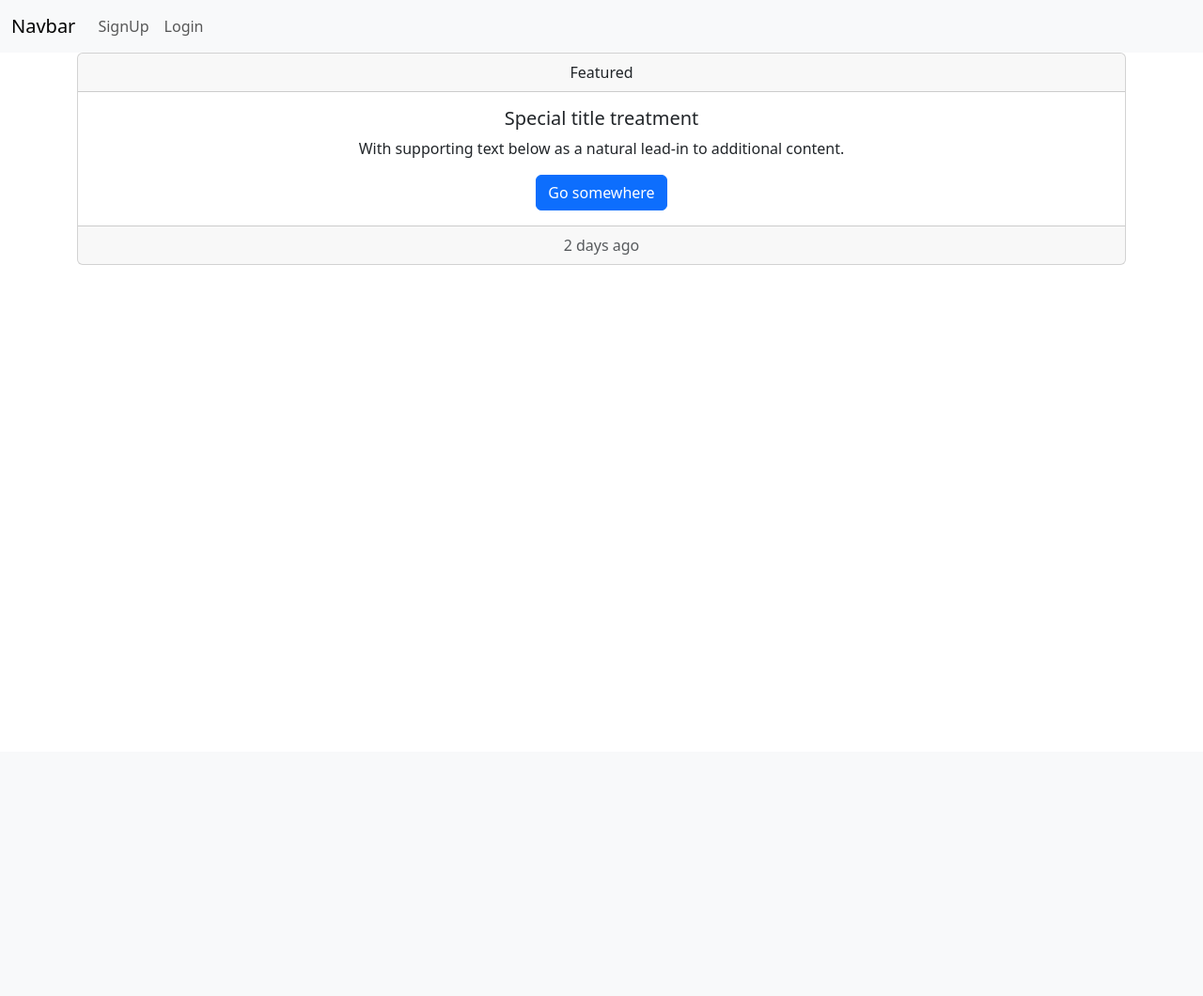
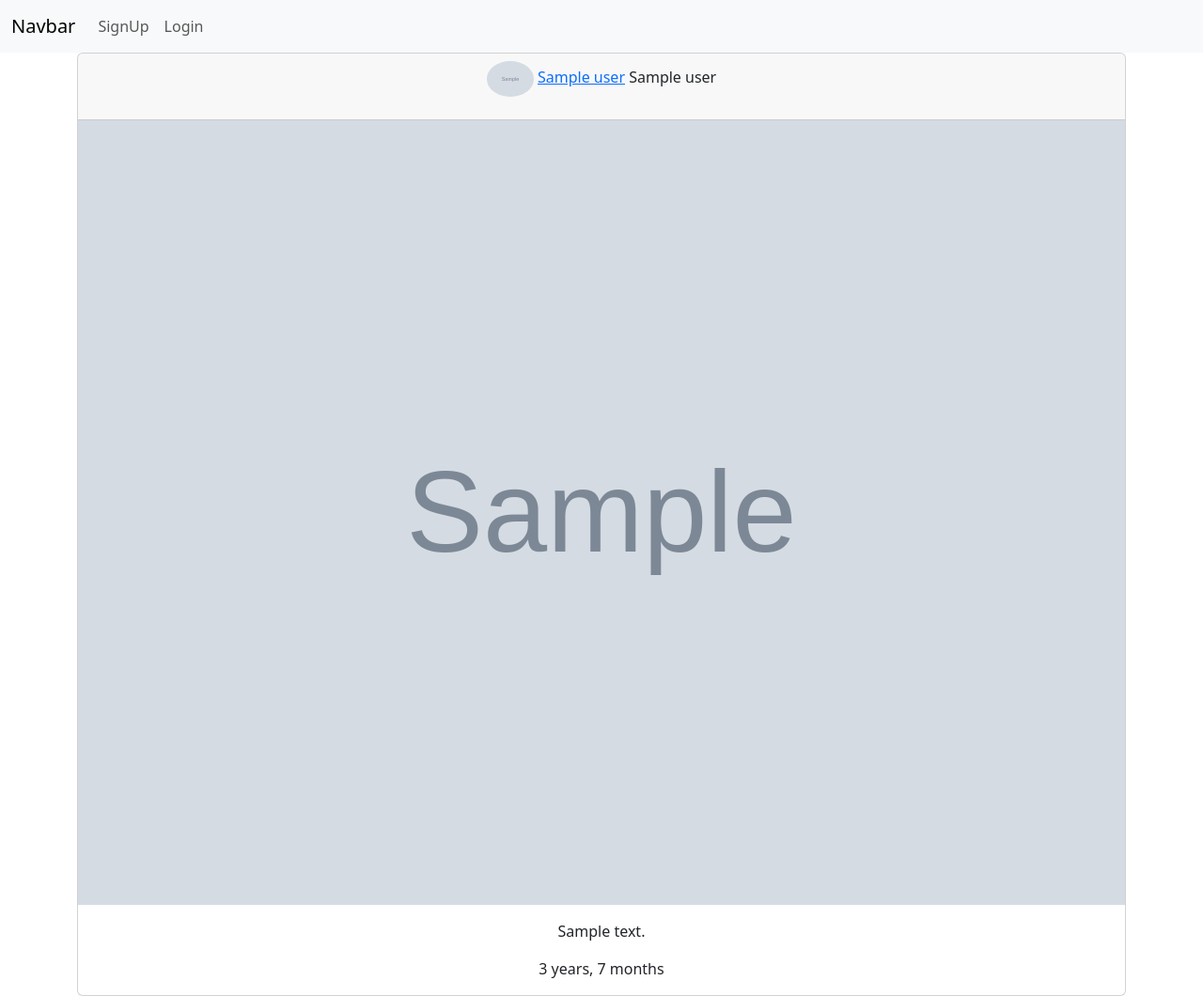
Before and after one commit to YoohwaJin/Prac, a Django app: template posts/templates/index.html in a window 1280 px wide. Shown: the whole page at 94% size. Before the commit the page ends 282 px from the top, so only its background shows below. Run offline with Django 4.2, Linux system fonts and the light colour scheme; the template is opened without the code that fills it: most values are stand-ins (such as "Sample title", 1, 10 or a date in 2020); grey boxes marked "Sample" are stand-in pictures; some libraries are stand-ins or nearby versions.

Commit message:
_card.html 수정

```diff
--- a/posts/templates/_card.html
+++ b/posts/templates/_card.html
@@ -1,13 +1,15 @@
 <div class="card text-center">
     <div class="card-header">
-      Featured
+      <p>
+        <img src="{{post.user.profile_image.url}}" alt="" class="rounded-circle" width="50px">
+        <a href="{% url 'accounts:profile' username=post.user %}">{{post.user}}</a>
+        <a href="{% url 'accounts:profile' username=post.user %}" class="text-reset text-decoration-none">{{post.user}}</a>
+      </p>
     </div>
+    <img src="{{post.image.url}}" alt="...">
     <div class="card-body">
-      <h5 class="card-title">Special title treatment</h5>
-      <p class="card-text">With supporting text below as a natural lead-in to additional content.</p>
-      <a href="#" class="btn btn-primary">Go somewhere</a>
-    </div>
-    <div class="card-footer text-body-secondary">
-      2 days ago
+      <!--<h5 class="card-title">Special title treatment</h5>-->
+      <p class="card-text">{{post.content}}</p>
+      <p class="card-text">{{post.created_at|timesince}}</p]>
     </div>
 </div>
```
